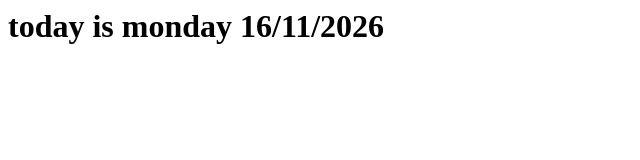
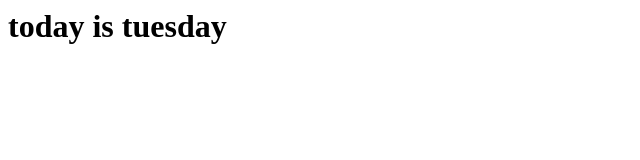
Before and after one commit to Faizalkhan05/CI-, a plain HTML site: page index.html in a window 1280 px wide. Shown: the whole page, without its empty margins (0-640 px from the left). Drawn offline with Linux system fonts and the light colour scheme.

Commit message:
updated new today

```diff
--- a/index.html
+++ b/index.html
@@ -1 +1 @@
-<html><body><h1>today is monday 16/11/2026</h1></body></html>
+<html><body><h1>today is tuesday</h1></body></html>
```
Also changed, not shown: 1 other file.
